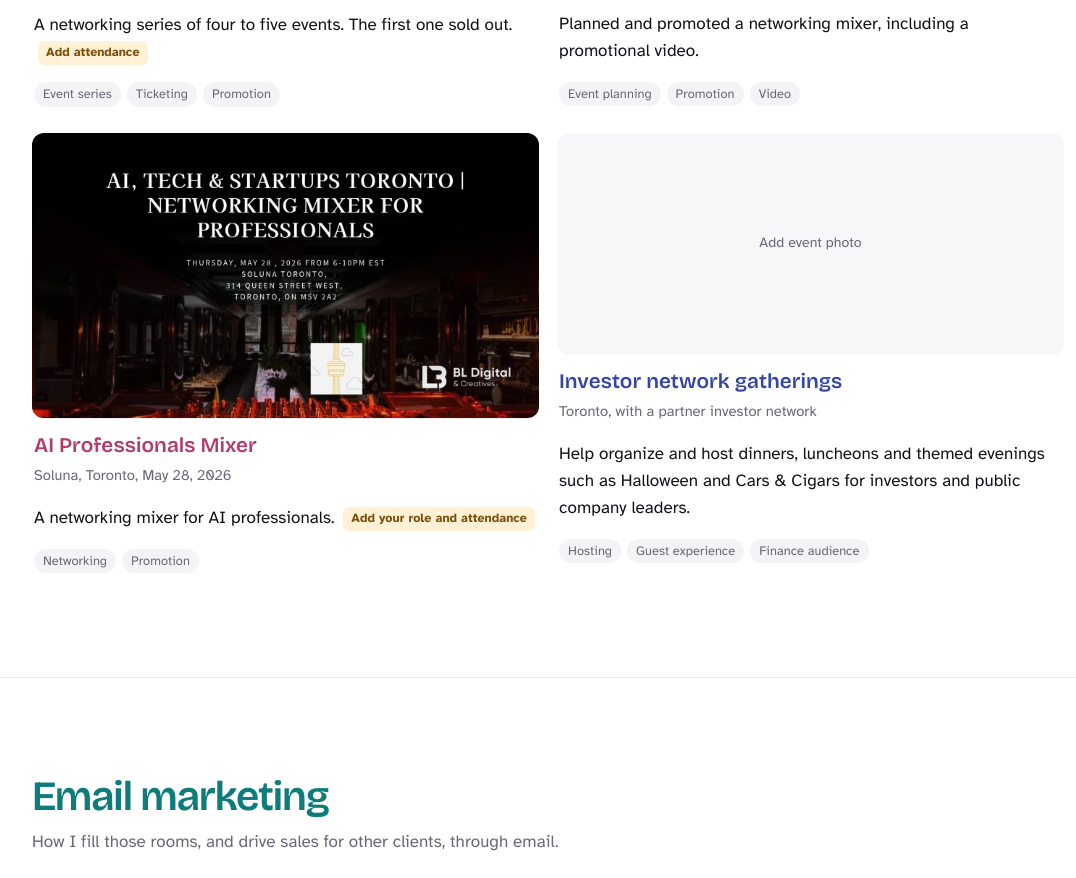
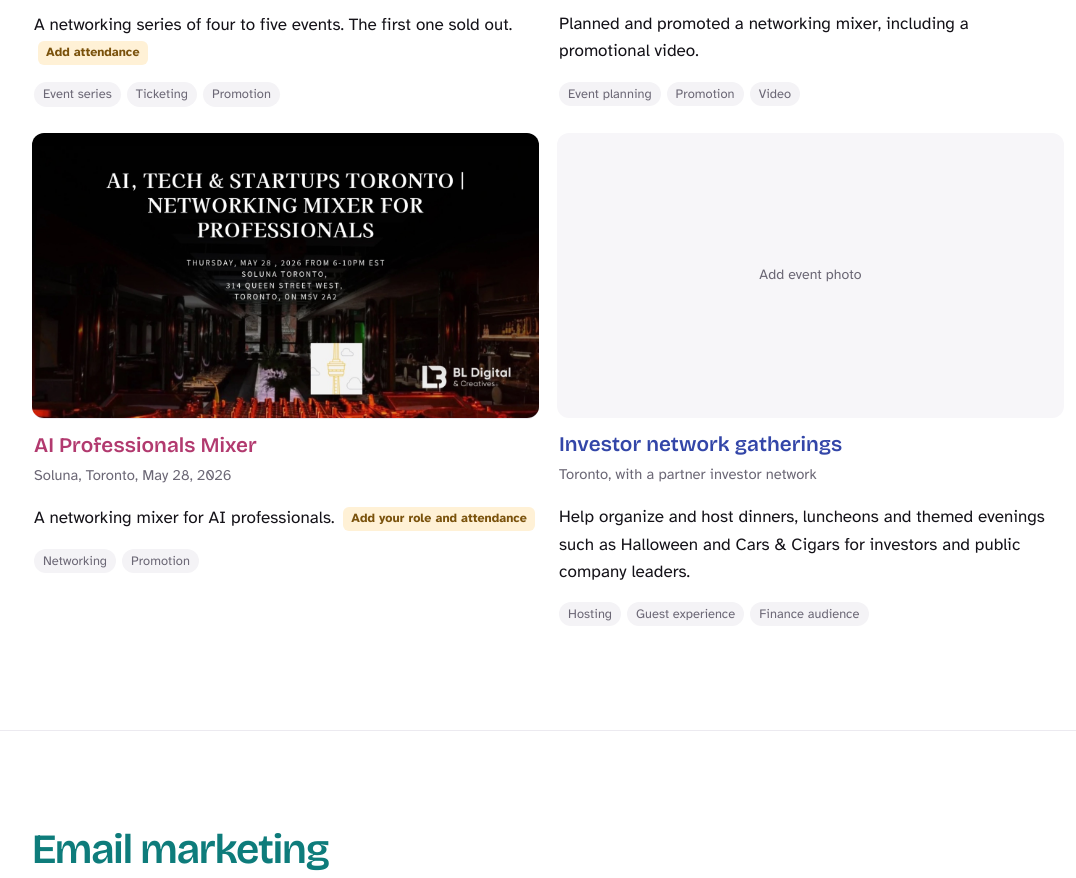
Before and after one commit to sashyaaofficial/sashyaaofficial.github.io, a plain HTML site: page index.html in a window 1280 px wide. Shown: the part 4140-5018 px from the top of the page, without its empty margins (92-1168 px from the left). Drawn offline with nearby package versions, Linux system fonts and the light colour scheme.

Commit message:
Match event placeholder height to banners
Co-Authored-By: Claude Opus 5.5 <noreply@anthropic.com>

```diff
--- a/index.html
+++ b/index.html
@@ -117,7 +117,7 @@ nav ul a:hover{color:var(--ink)}
 .filters button[aria-pressed="true"]{background:var(--ink);color:var(--bg);border-color:var(--ink)}
 .work{display:grid;grid-template-columns:repeat(2,1fr);gap:18px}
 .case{background:var(--surface);border:1px solid var(--line);border-radius:16px;overflow:hidden;display:flex;flex-direction:column}
-.case .ph{aspect-ratio:16/7;background:repeating-linear-gradient(-45deg,var(--plum-soft),var(--plum-soft) 12px,transparent 12px,transparent 24px);
+.case .ph{aspect-ratio:16/9;background:repeating-linear-gradient(-45deg,var(--plum-soft),var(--plum-soft) 12px,transparent 12px,transparent 24px);
   display:flex;align-items:center;justify-content:center;color:var(--muted);font-size:.88rem;border-bottom:1px solid var(--line)}
 .case .in{padding:22px}
 .case .banner{display:block;overflow:hidden;border-bottom:1px solid var(--line);border-radius:12px}
```
